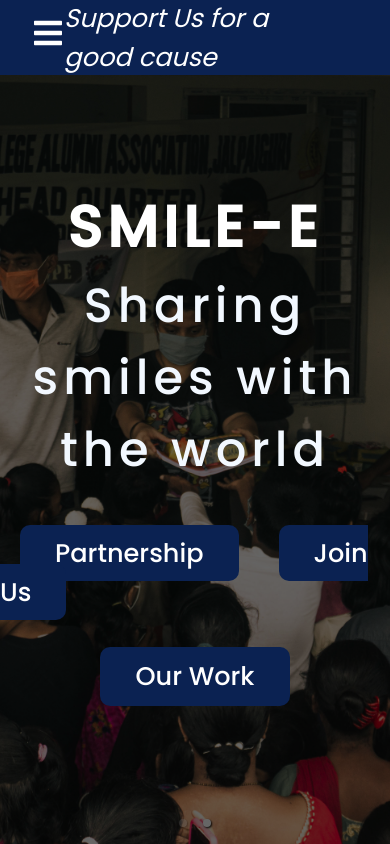
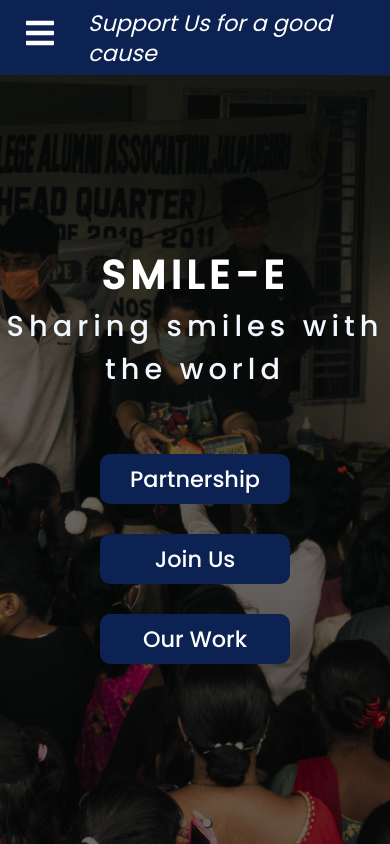
Before and after one commit to niloysikdar/Smile-E, a React (Create React App) app in the folder client/: page / in a window 390 px wide. Built offline with nearby package versions, Linux system fonts and the light colour scheme.

Commit message:
Fixed Responsiveness of Home and Sidebar

```diff
--- a/client/src/components/Sidebar/Sidebar.scss
+++ b/client/src/components/Sidebar/Sidebar.scss
@@ -1,4 +1,5 @@
-@import '../../constants/colors';
+@import '../../ui/colors';
+@import '../../ui/breakpoints';
 
 .navbar {
   position: fixed;
@@ -17,6 +18,13 @@
     margin-right: 3rem;
     font-size: 1.6rem;
     font-style: italic;
+
+    @include md {
+      font-size: 1.4rem;
+      margin: 0 2rem;
+      text-align: left;
+      line-height: 30px;
+    }
   }
 }
 
@@ -25,6 +33,10 @@
   font-size: 2rem;
   background: none;
   cursor: pointer;
+
+  @include md {
+    margin-left: 1.5rem;
+  }
 }
 
 .nav-menu {
--- a/client/src/index.scss
+++ b/client/src/index.scss
@@ -1,7 +1,7 @@
 @import url('https://fonts.googleapis.com/css2?family=Poppins:wght@400;500&display=swap');
 @import url('https://fonts.googleapis.com/css2?family=Roboto:wght@400;500&display=swap');
 
-@import './constants/colors';
+@import './ui/colors';
 
 * {
   margin: 0;
--- a/client/src/pages/Agreement/agreement.scss
+++ b/client/src/pages/Agreement/agreement.scss
@@ -1,4 +1,4 @@
-@import '../../constants/colors';
+@import '../../ui/colors';
 
 .agreement {
   min-height: 100vh;
--- a/client/src/pages/Dashboard/dashboard.scss
+++ b/client/src/pages/Dashboard/dashboard.scss
@@ -1,4 +1,4 @@
-@import '../../constants/colors';
+@import '../../ui/colors';
 
 .dashboard {
   min-height: 100vh;
--- a/client/src/pages/FAQ/faq.module.scss
+++ b/client/src/pages/FAQ/faq.module.scss
@@ -1,4 +1,4 @@
-@import '../../constants/colors';
+@import '../../ui/colors';
 
 .faq {
   min-height: 100vh;
--- a/client/src/pages/Home/index.module.scss
+++ b/client/src/pages/Home/index.module.scss
@@ -1,10 +1,13 @@
-@import '../../constants/colors';
+@import '../../ui/colors';
+@import '../../ui/breakpoints';
 
 .home {
   min-height: 100vh;
-  min-width: 100%;
+  width: 100%;
   background-color: $bluebackground;
   padding-top: 60px;
+  @include md {
+  }
 
   .content {
     position: absolute;
@@ -27,6 +30,9 @@
       font-weight: bold;
       letter-spacing: 5px;
       text-align: center;
+      @include md {
+        font-size: 2.5rem;
+      }
     }
 
     h3 {
@@ -36,12 +42,23 @@
       letter-spacing: 5px;
       margin-bottom: 3rem;
       text-align: center;
+      @include md {
+        font-size: 1.8rem;
+      }
+    }
+
+    .buttons {
+      @include md {
+        display: flex;
+        flex-direction: column;
+      }
     }
   }
 }
 
 .button {
   text-decoration: none;
+  text-align: center;
   background: $midnightblue;
   margin: 35px 20px;
   padding: 10px 35px;
@@ -51,6 +68,13 @@
   font-weight: 500;
   transition: 0.4s all ease-in-out;
 
+  @include md {
+    margin: 15px 0;
+    padding: 8px 18px;
+    font-size: 1.4rem;
+    width: 190px;
+  }
+
   &:hover {
     background: $bluehover;
   }
--- a/client/src/pages/Home/index.tsx
+++ b/client/src/pages/Home/index.tsx
@@ -10,7 +10,7 @@ const Home = () => {
       <div className={styles.content}>
         <h2>Smile-E</h2>
         <h3>Sharing smiles with the world</h3>
-        <div className='buttons'>
+        <div className={styles.buttons}>
           <Link to='/partnership' className={styles.button}>
             Partnership
           </Link>
--- a/client/src/pages/Logout/logout.module.scss
+++ b/client/src/pages/Logout/logout.module.scss
@@ -1,4 +1,4 @@
-@import '../../constants/colors';
+@import '../../ui/colors';
 
 .logout {
   min-height: 100vh;
--- a/client/src/pages/Partnership/partnership.scss
+++ b/client/src/pages/Partnership/partnership.scss
@@ -1,4 +1,4 @@
-@import '../../constants/colors';
+@import '../../ui/colors';
 
 .partnership {
   min-height: 100vh;
--- /dev/null
+++ b/client/src/ui/_breakpoints.scss
@@ -0,0 +1,5 @@
+@mixin md {
+  @media screen and (max-width: 700px) {
+    @content;
+  }
+}
```
Also changed, not shown: client/src/ui/_colors.scss (renamed from client/src/constants/_colors.scss).
